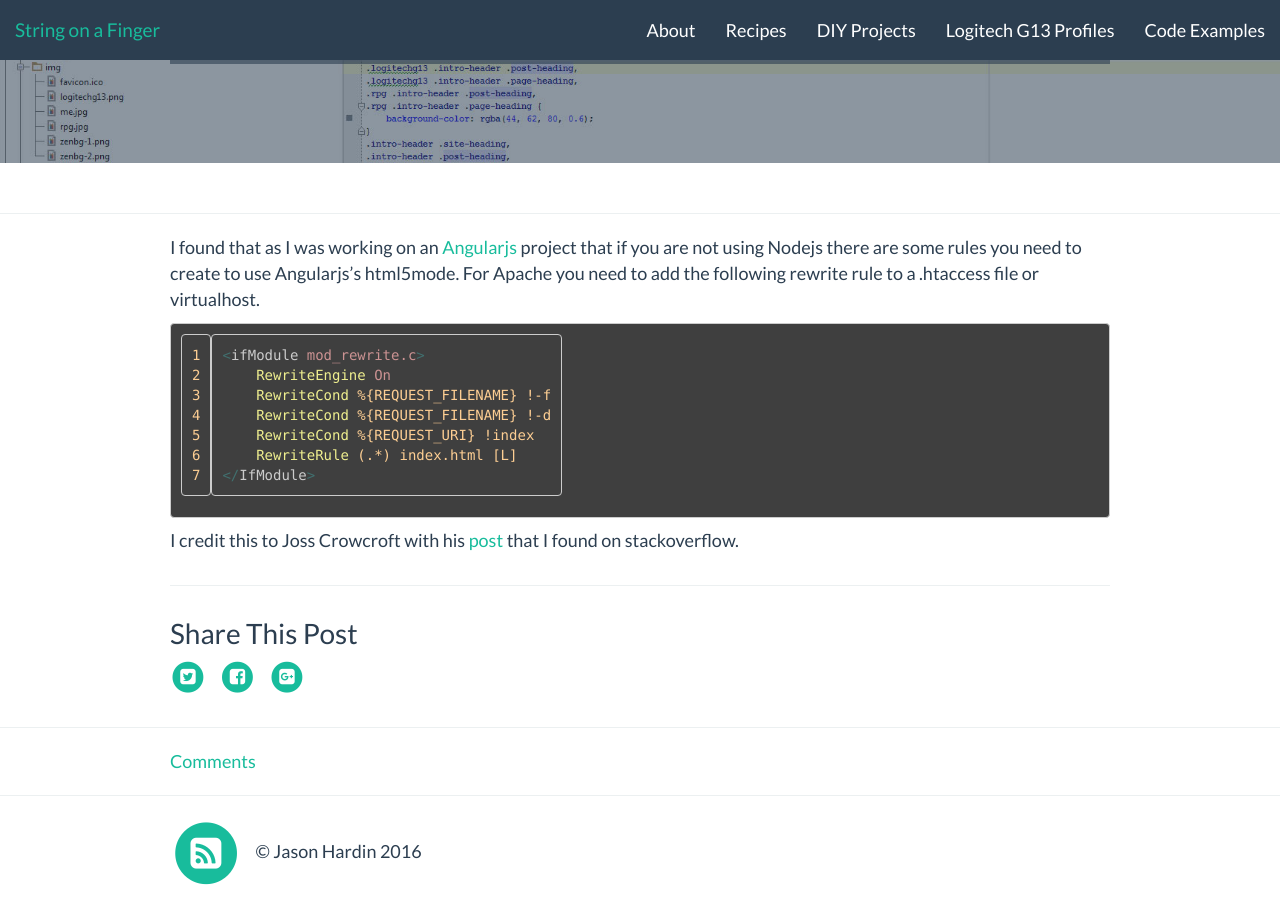
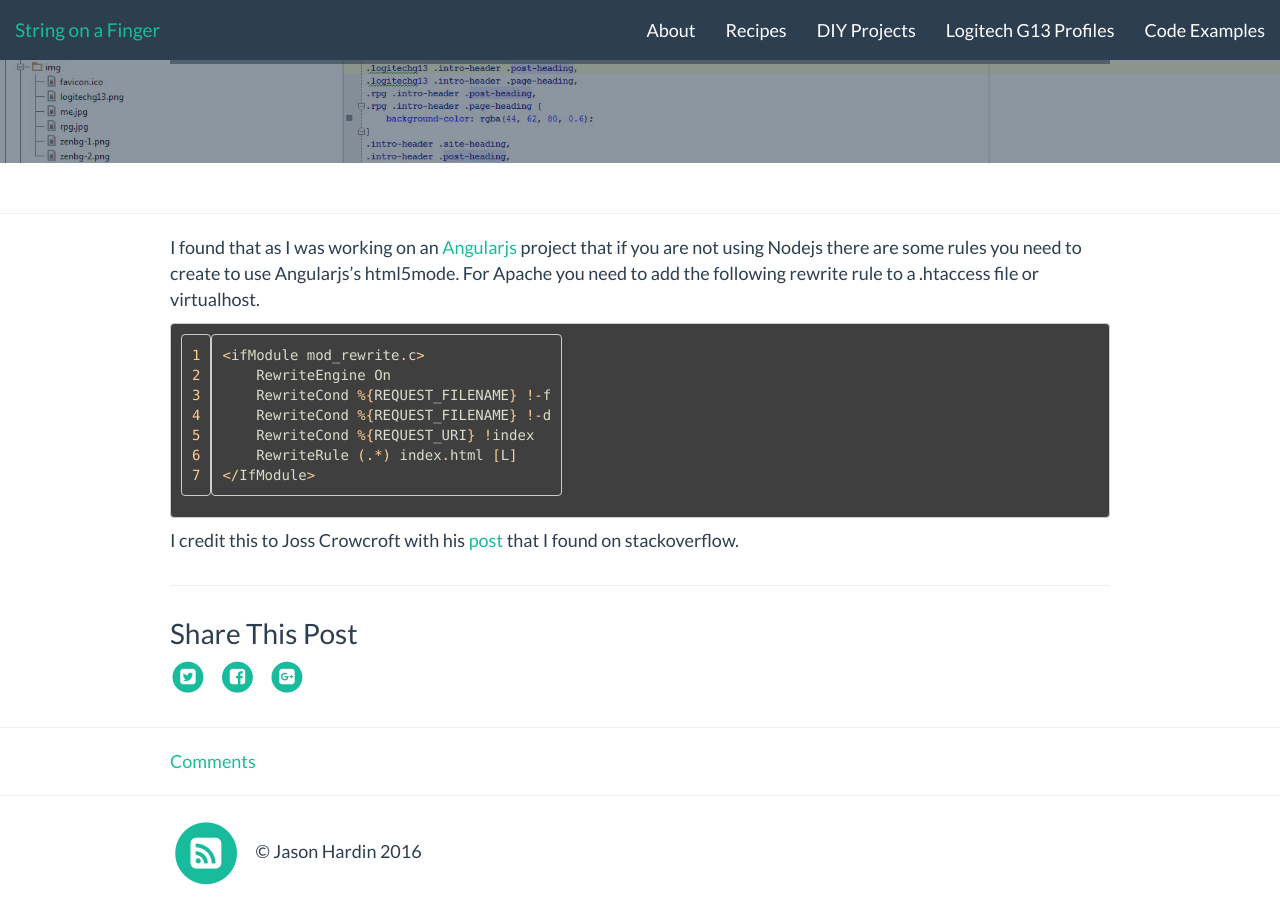
Before and after one commit to psychoph/psychoph.github.io, a Jekyll site: the page built from _posts/2014/2014-06-11-Angularjs-Apache-Rewrite-Rule-for-HTML5Mode.markdown, in a window 1280 px wide and 900 px high, scrolled down 282 px. Built offline with Jekyll 4.4.1, drawn with Linux system fonts in a browser that asks for light colours; nearby versions of some CDN libraries; comment, search, counter and statistics services are not loaded.

Commit message:
fixing apacheconf highlighting

```diff
--- a/_posts/2013/2013-01-18-create-ssl-certificate-for-apache.markdown
+++ b/_posts/2013/2013-01-18-create-ssl-certificate-for-apache.markdown
@@ -24,7 +24,7 @@ sudo openssl x509 -req -days 3650 -in pma.csr -signkey pma.key -out pma.crt
 
 Then my virtual host looks like:
 
-{% highlight ApacheConf linenos %}
+{% highlight conf linenos %}
 <VirtualHost *:80>
     ServerAdmin admin@localhost.com
     DocumentRoot "/var/www/baseapp_apm/app"
--- a/_posts/2014/2014-06-11-Angularjs-Apache-Rewrite-Rule-for-HTML5Mode.markdown
+++ b/_posts/2014/2014-06-11-Angularjs-Apache-Rewrite-Rule-for-HTML5Mode.markdown
@@ -15,7 +15,7 @@ redirect_from: "/Angularjs-Apache-Rewrite-Rule-for-HTML5Mode/"
 ---
 I found that as I was working on an [Angularjs](https://angularjs.org/) project that if you are not using Nodejs there are some rules you need to create to use Angularjs’s html5mode. For Apache you need to add the following rewrite rule to a .htaccess file or virtualhost.
 
-{% highlight apache linenos %}
+{% highlight conf linenos %}
 <ifModule mod_rewrite.c>
     RewriteEngine On
     RewriteCond %{REQUEST_FILENAME} !-f
```
